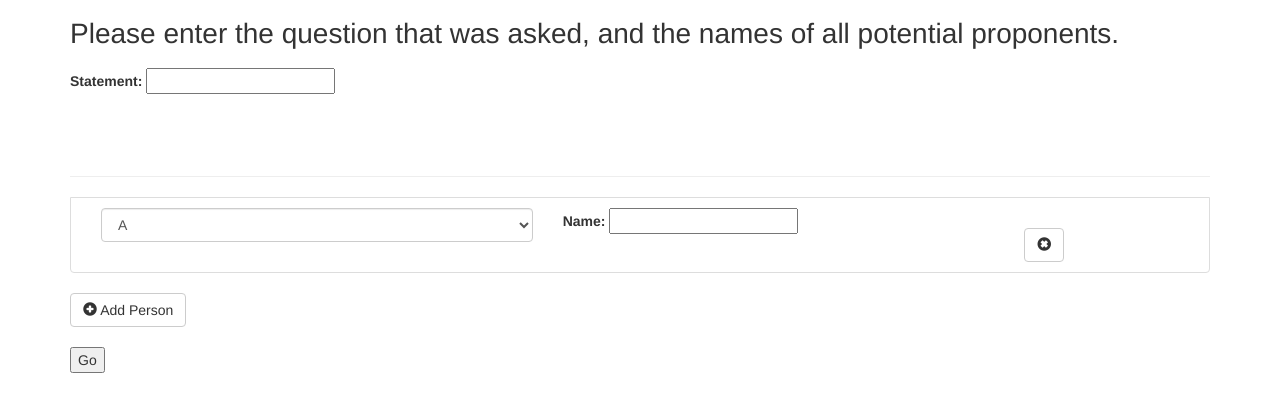
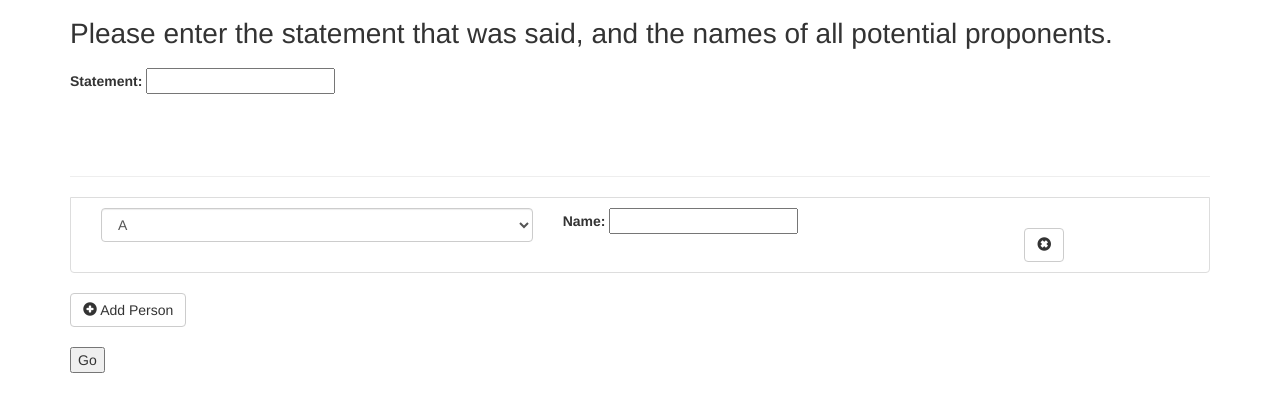
Before and after one commit to sp-des/Did-Anyone-Ask-Generator, a plain HTML site: page index.html in a window 1280 px wide. Drawn offline with nearby package versions, Linux system fonts and the light colour scheme.

Commit message:
Update index.html

```diff
--- a/index.html
+++ b/index.html
@@ -83,7 +83,7 @@ handleBemol = function(note) {
 
 </script>
 <div class="container">
-	<h1>Please enter the question that was asked, and the names of all potential proponents.</h1>
+	<h1>Please enter the statement that was said, and the names of all potential proponents.</h1>
 	<label for="question">Statement:</label>
         <input type="text" id="question" name="question"><br><br>
         <br>
```
